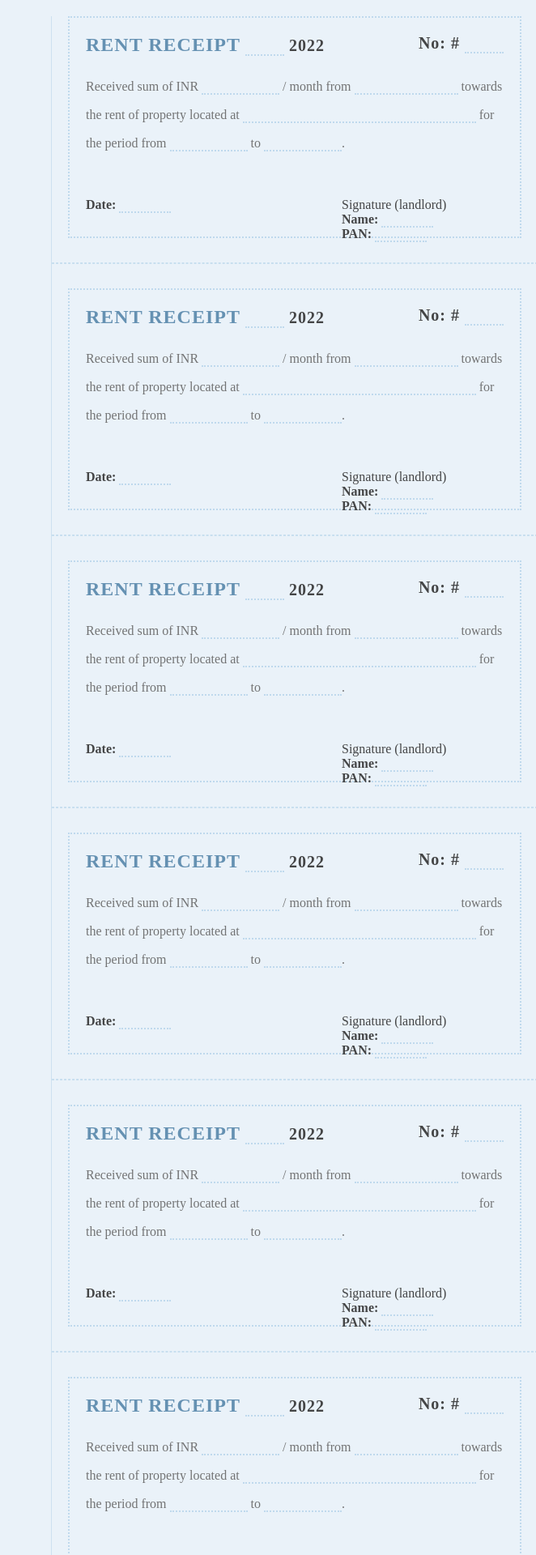
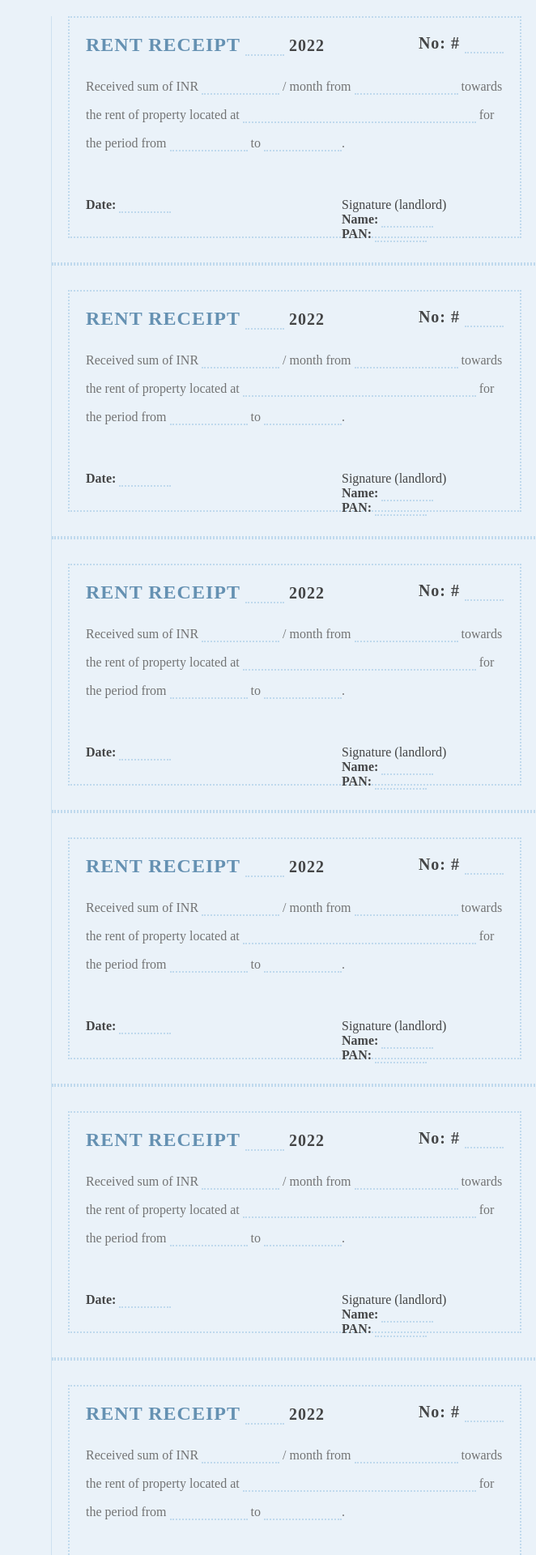
Before and after one commit to jeyakumar-kasi/Web, a PHP site: page /rent_generator.php in a window 1280 px wide. Shown: the top 1920 px of the page at 81% size, without its empty margins (618-1280 px from the left). Run offline with PHP 8.4, Linux system fonts and the light colour scheme.

Commit message:
extra contrast

```diff
--- a/scripts/rent/rent_generator.php
+++ b/scripts/rent/rent_generator.php
@@ -48,7 +48,7 @@ $no_of_months = 10; # For 10 Months.
 
     .sep {
         margin: 30px 0;
-        border: 1px dashed rgba(187, 215, 236, 0.7);
+        border: 2px dotted rgba(187, 215, 236, 0.9);
     }
 
     .clr {
```
Also changed, not shown: 5 other files.
